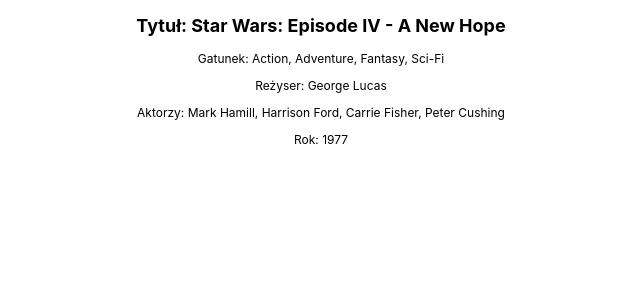
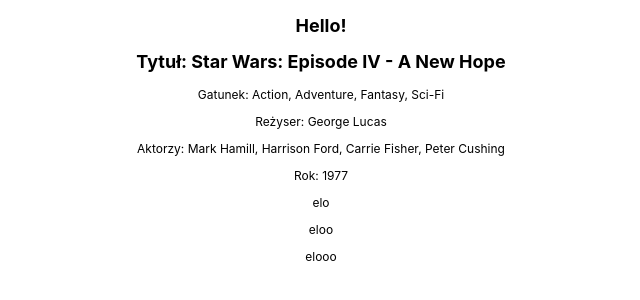
Before and after one commit to justyna-zielkowska/react-first-app, a React (Create React App) app: page / in a window 1280 px wide. Shown: the top 300 px of the page, without its empty margins (319-959 px from the left). Built offline with nearby package versions, Linux system fonts and the light colour scheme.

Commit message:
Added some examples of simple React usebillities

```diff
--- a/src/task-1/task-1.js
+++ b/src/task-1/task-1.js
@@ -5,14 +5,36 @@
   const filmsData = getFilmsList();
   const film = filmsData[0];
 
+  //listowanie elementów
+  const lista = ['elo', 'eloo', 'elooo']
+
+  //JSX przypisany do zmiennej
+  const header = <h2>Hello!</h2>
+
+  //wyswietlanie warunkowe - mozna zmienic na true
+  const showElement = false;
+
   return (
     <div class="flex-container" style={{display: 'inline-block', fontSize: 12}}>
+
+    {/* JSX przypisany do zmiennej */}
+        {header}
+
         <h2>Tytuł: {film.Title} </h2>
         <p>Gatunek: {film.Genre} </p>
         <p>Reżyser: {film.Director}</p>
         <p>Aktorzy: {film.Actors}</p>
         <span>Rok: {film.Year}</span>
+
+    {/* listowanie elementów */}
+    {lista.map(elem =><p>{elem}</p>)}
+
+
+    {/* wyswietlanie warunkowe */}
+    {showElement ? <button>Submit</button> : null}
+
     </div>
+
   )}
 
 export default Task1;
```
